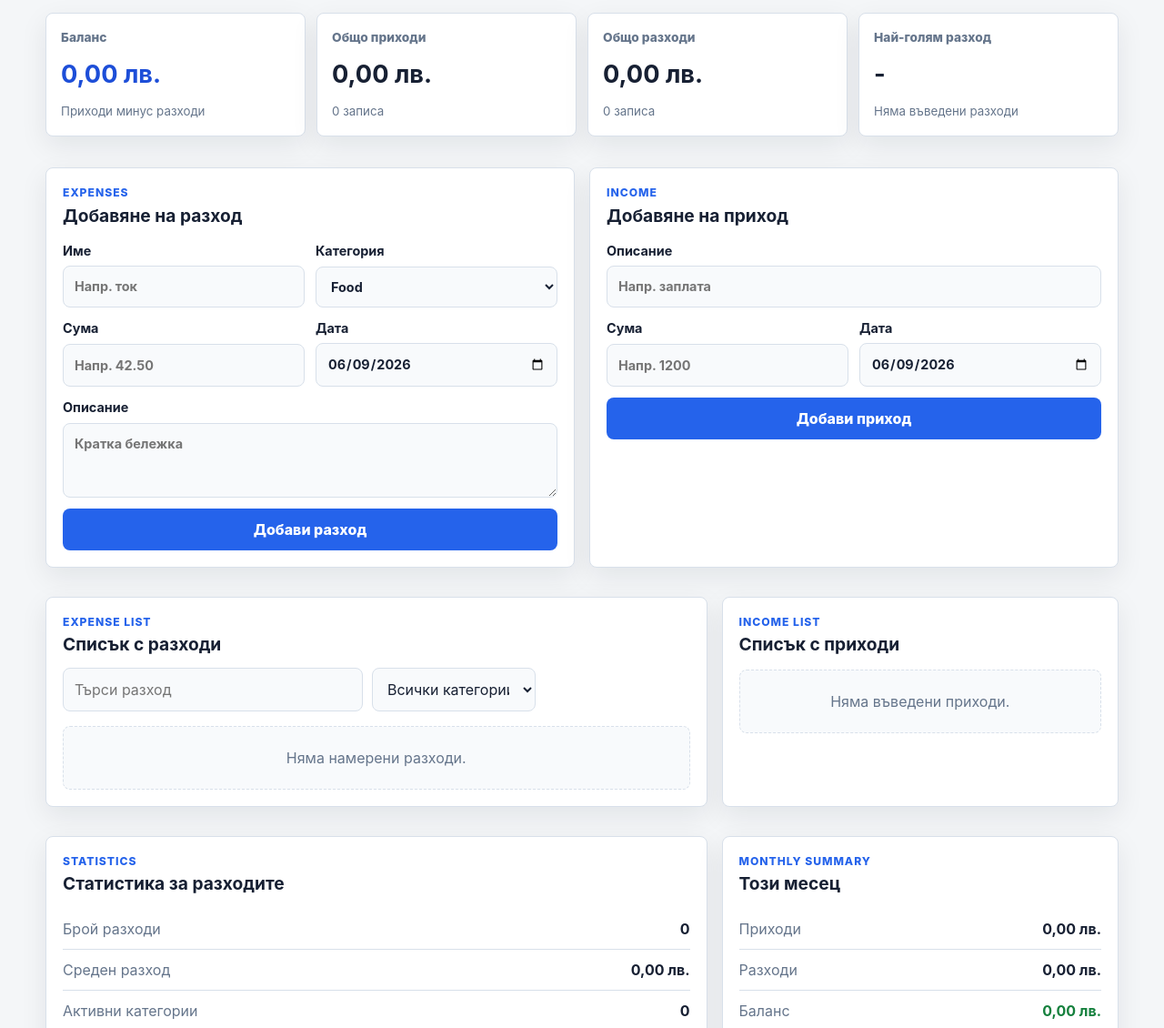
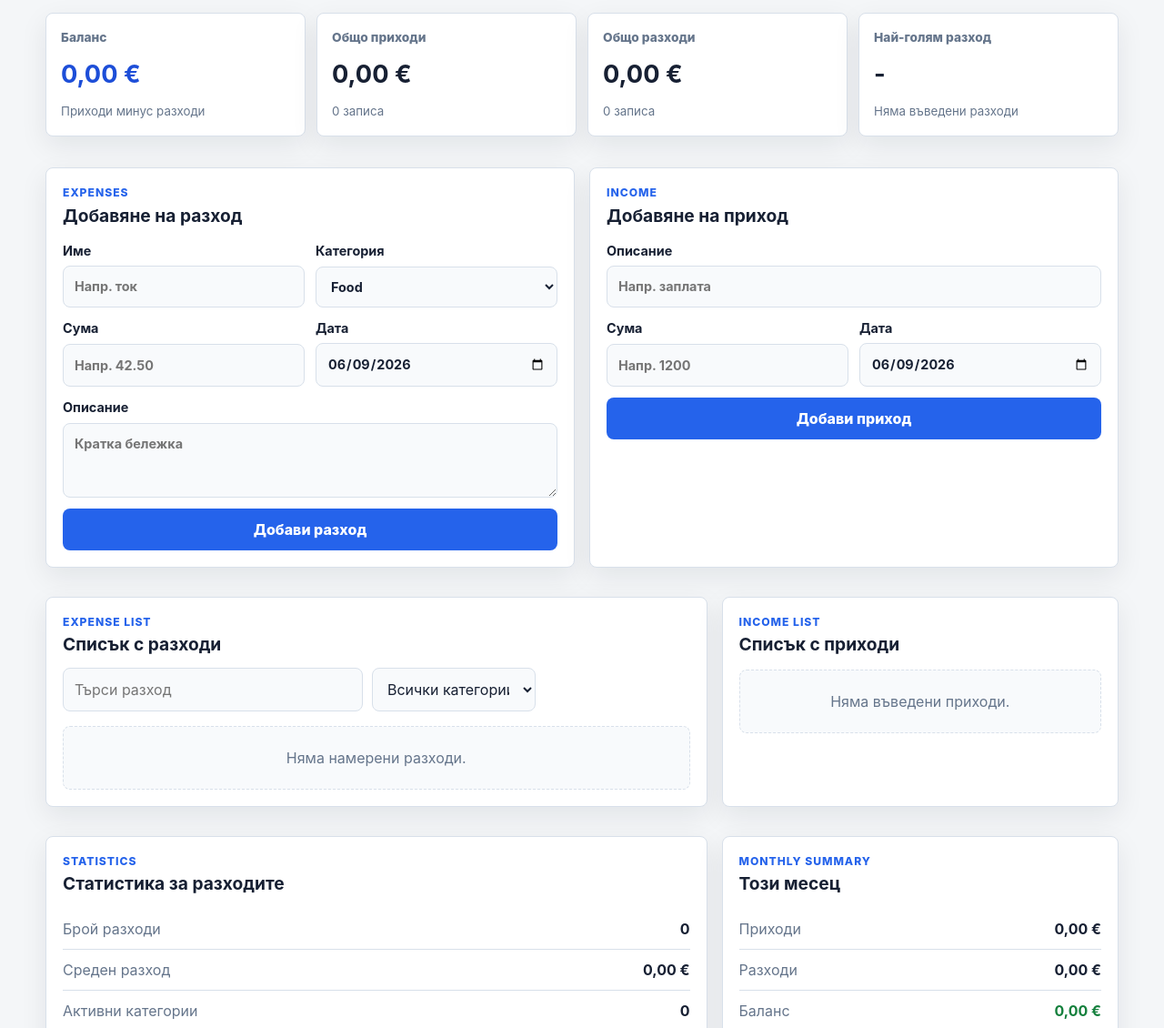
Before and after one commit to qkoime19/FinanceTracker, a plain HTML site: page index.html in a window 1280 px wide. Shown: the part 170-1300 px from the top of the page at 91% size. Drawn offline with Linux system fonts and the light colour scheme.

Commit message:
Switch currency display to euro

```diff
--- a/index.html
+++ b/index.html
@@ -37,19 +37,19 @@
       <div class="summary-grid" aria-label="Финансово обобщение">
         <article class="summary-card balance-card">
           <span>Баланс</span>
-          <strong id="balanceStat">0,00 лв.</strong>
+          <strong id="balanceStat">0,00 €</strong>
           <small>Приходи минус разходи</small>
         </article>
 
         <article class="summary-card">
           <span>Общо приходи</span>
-          <strong id="incomeStat">0,00 лв.</strong>
+          <strong id="incomeStat">0,00 €</strong>
           <small id="incomeCountStat">0 записа</small>
         </article>
 
         <article class="summary-card">
           <span>Общо разходи</span>
-          <strong id="expenseStat">0,00 лв.</strong>
+          <strong id="expenseStat">0,00 €</strong>
           <small id="expenseCountStat">0 записа</small>
         </article>
 
@@ -177,7 +177,7 @@
         </div>
         <div class="metric-row">
           <span>Среден разход</span>
-          <strong id="averageExpenseStat">0,00 лв.</strong>
+          <strong id="averageExpenseStat">0,00 €</strong>
         </div>
         <div class="metric-row">
           <span>Активни категории</span>
@@ -197,15 +197,15 @@
 
         <div class="metric-row">
           <span>Приходи</span>
-          <strong id="monthlyIncomeStat">0,00 лв.</strong>
+          <strong id="monthlyIncomeStat">0,00 €</strong>
         </div>
         <div class="metric-row">
           <span>Разходи</span>
-          <strong id="monthlyExpenseStat">0,00 лв.</strong>
+          <strong id="monthlyExpenseStat">0,00 €</strong>
         </div>
         <div class="metric-row">
           <span>Баланс</span>
-          <strong id="monthlyBalanceStat">0,00 лв.</strong>
+          <strong id="monthlyBalanceStat">0,00 €</strong>
         </div>
         <div class="metric-row">
           <span>Записи</span>
--- a/script.js
+++ b/script.js
@@ -554,7 +554,7 @@
   function formatMoney(value) {
     return Number(value || 0).toLocaleString('bg-BG', {
       style: 'currency',
-      currency: 'BGN',
+      currency: 'EUR',
       minimumFractionDigits: 2,
       maximumFractionDigits: 2
     });
```
